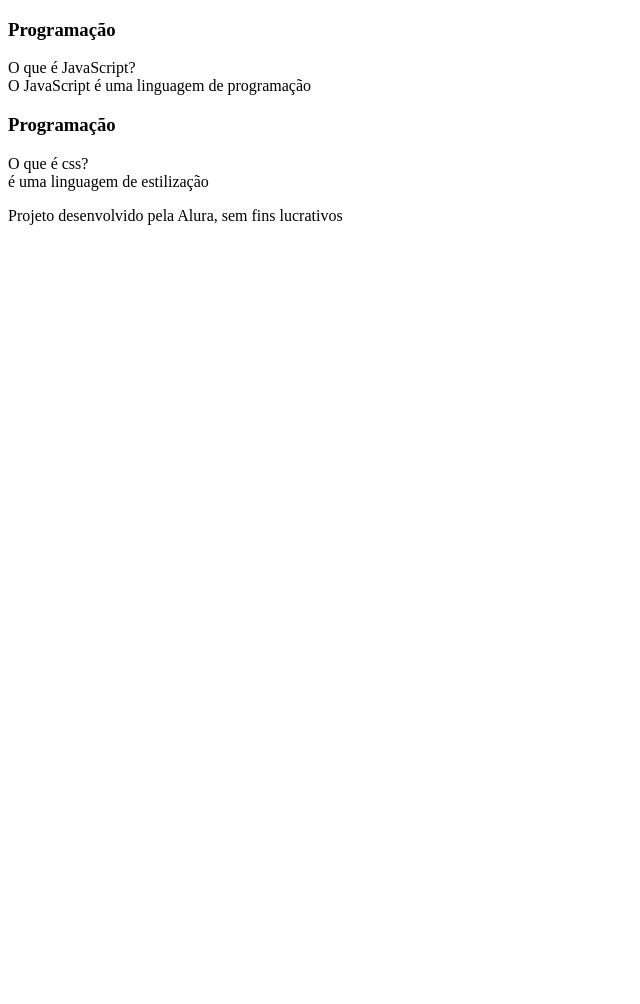
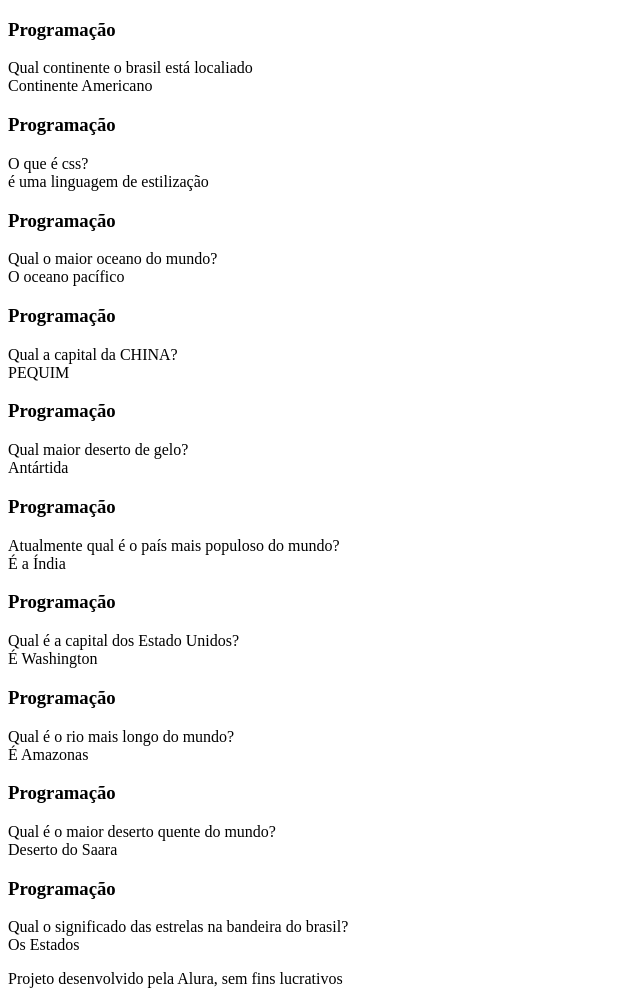
Before and after one commit to loianemattos/flashcards, a plain HTML site: page index.html in a window 1280 px wide. Shown: the whole page, without its empty margins (0-640 px from the left). Before the commit the page ends 800 px from the top, so only its background shows below. Drawn offline with Linux system fonts and the light colour scheme.

Commit message:
perguntas

```diff
--- a/index.html
+++ b/index.html
@@ -15,8 +15,8 @@
 <article class="cartao">
 <div class="cartao__conteudo">
 <h3>Programação</h3>
-<div class="cartao__conteudo__pergunta"> O que é JavaScript?</div>
-<div class="cartao__conteudo__resposta">O JavaScript é uma linguagem de programação</div>
+<div class="cartao__conteudo__pergunta">Qual continente o brasil está localiado</div>
+<div class="cartao__conteudo__resposta">Continente Americano</div>
 </div>
 </article>
 <article class="cartao">
@@ -24,6 +24,47 @@
 <h3>Programação</h3>
 <div class="cartao__conteudo__pergunta"> O que é css?</div>
 <div class="cartao__conteudo__resposta">é uma linguagem de estilização</div>
+
+<h3>Programação</h3>
+<div class="cartao__conteudo__pergunta"> Qual o maior oceano do mundo?</div>
+<div class="cartao__conteudo__resposta">O oceano pacífico</div>
+
+<h3>Programação</h3>
+<div class="cartao__conteudo__pergunta">Qual a capital da CHINA?</div>
+<div class="cartao__conteudo__resposta">PEQUIM</div>
+</div>
+
+<h3>Programação</h3>
+<div class="cartao__conteudo__pergunta">Qual maior deserto de gelo?</div>
+<div class="cartao__conteudo__resposta">Antártida</div>
+</div>
+<h3>Programação</h3>
+<div class="cartao__conteudo__pergunta">Atualmente qual é o país mais populoso do mundo?</div>
+<div class="cartao__conteudo__resposta">É a Índia</div>
+</div>
+
+<h3>Programação</h3>
+<div class="cartao__conteudo__pergunta">Qual é a capital dos Estado Unidos?</div>
+<div class="cartao__conteudo__resposta">É Washington</div>
+</div>
+
+<h3>Programação</h3>
+<div class="cartao__conteudo__pergunta">Qual é o rio mais longo do mundo?</div>
+<div class="cartao__conteudo__resposta">É Amazonas</div>
+</div>
+
+<h3>Programação</h3>
+<div class="cartao__conteudo__pergunta">Qual é o maior deserto quente do mundo?</div>
+<div class="cartao__conteudo__resposta">Deserto do Saara</div>
+</div>
+
+<h3>Programação</h3>
+<div class="cartao__conteudo__pergunta">Qual o significado das estrelas na bandeira do brasil?</div>
+<div class="cartao__conteudo__resposta">Os Estados</div>
+</div>
+
+</div>
+
 </div>
 </article>
 </section>
```
